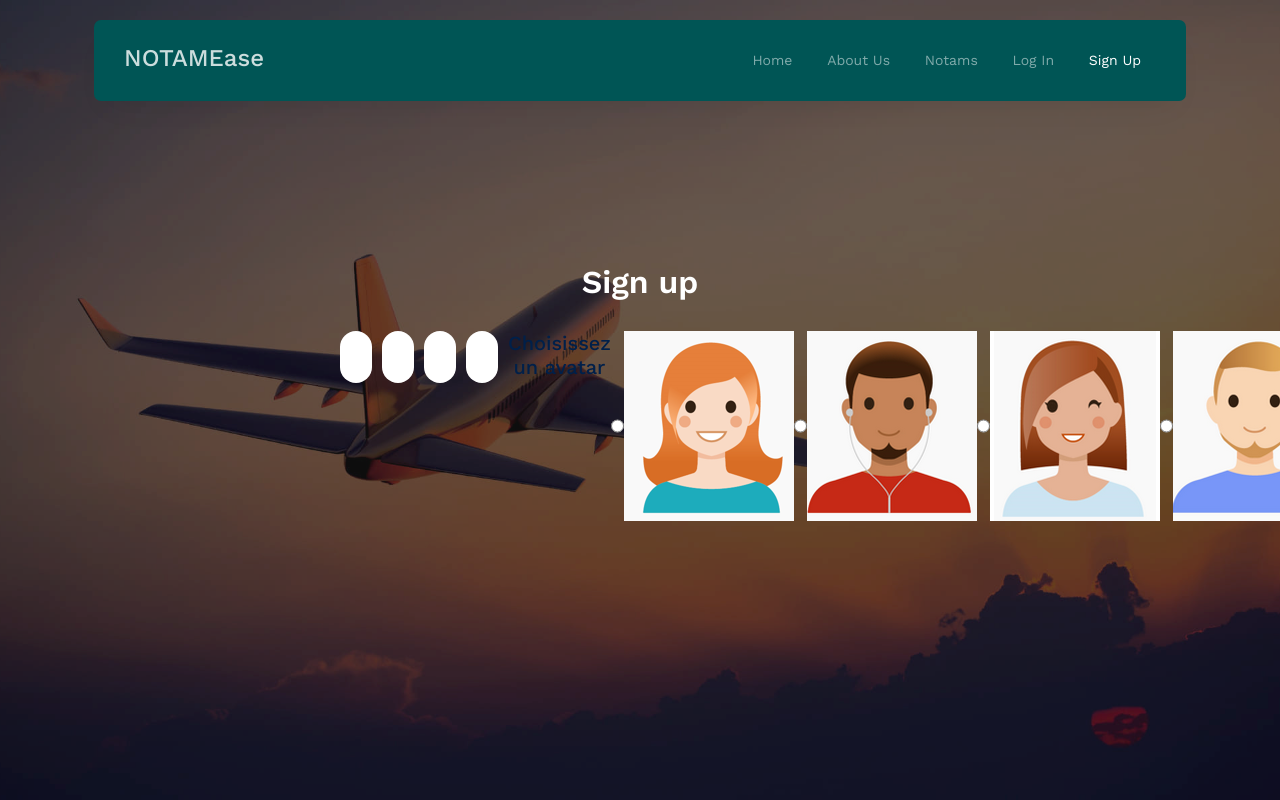
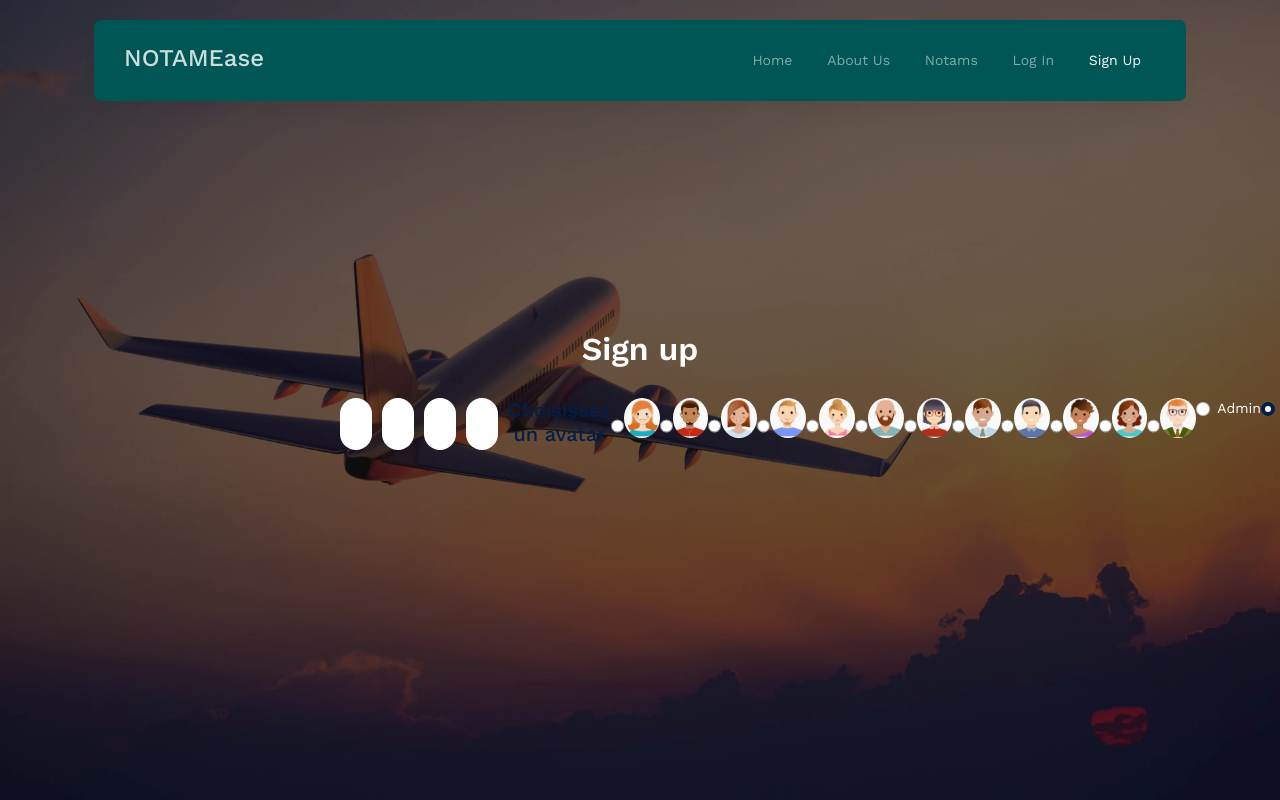
Before and after one commit to AllanB274/NOTAM_manager_BE, a Flask app: page /signup in a window 1280 px wide. Run offline with Flask 3, Linux system fonts and the light colour scheme; some libraries are stand-ins or nearby versions.

Commit message:
C'est pas du commit farm promis, j'ai juste la flemme de faire plus mtn

```diff
--- a/notam_groupeA/SiteNotam/template/signup.html
+++ b/notam_groupeA/SiteNotam/template/signup.html
@@ -7,7 +7,7 @@
 <!DOCTYPE html>
 <html lang="en">
 <head>
-    {% set titre="Sign in" %}
+    {% set titre="Sign up" %}
     {% include("layout/head.html") %}
 </head>
 <body>
@@ -62,7 +62,7 @@
                     <h5>Choisissez un avatar</h5>
                     {% for i in range(1,13) %}
                      <input type="radio" name="avatar" value="{{i}}.png">
-                     <img src="/static/img/avatar/{{i}}.png" />
+                     <img src="/static/img/avatar/{{i}}.png" class="user-avatar"/>
                     {% endfor %}
 
                     <div class="form-check">
```
